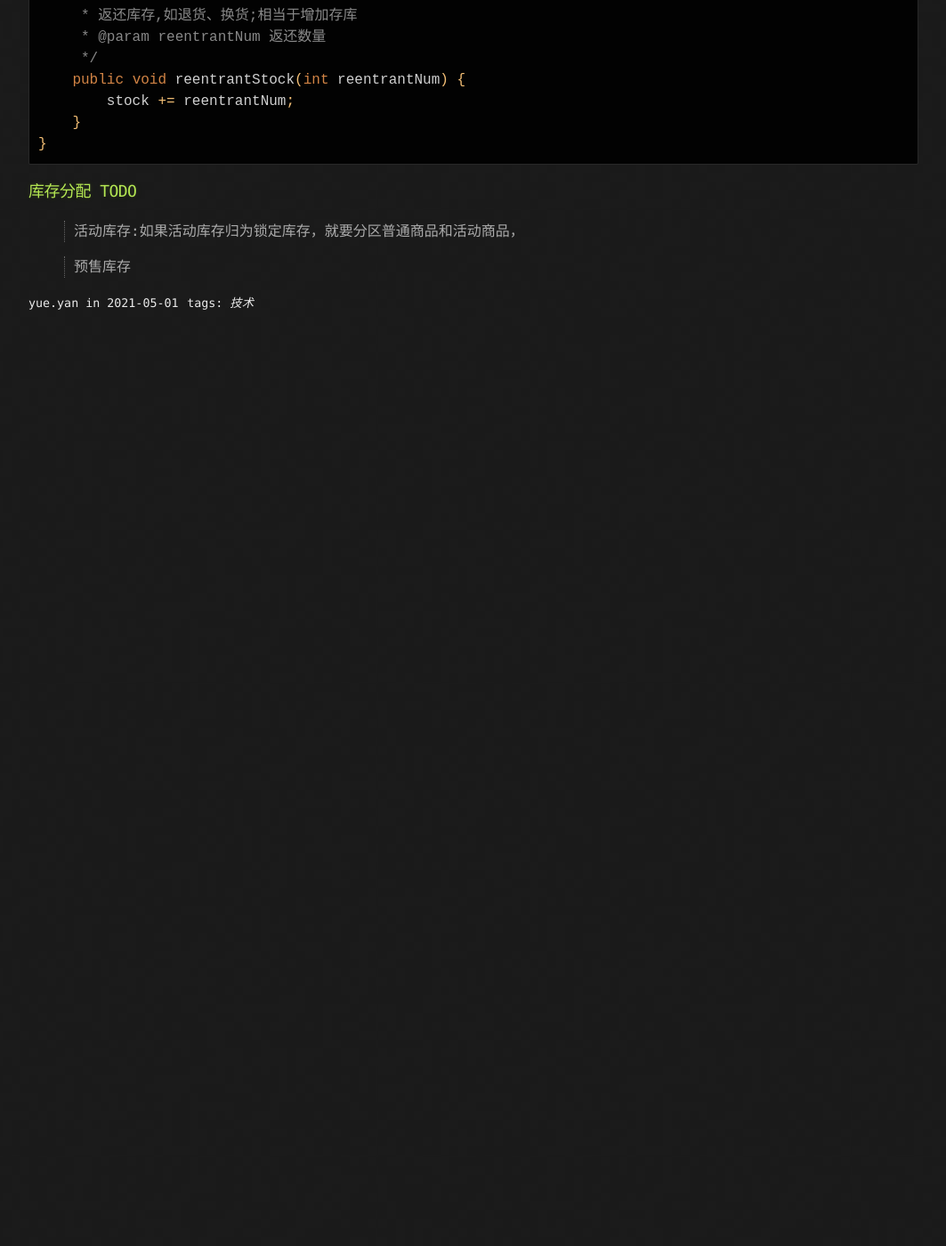
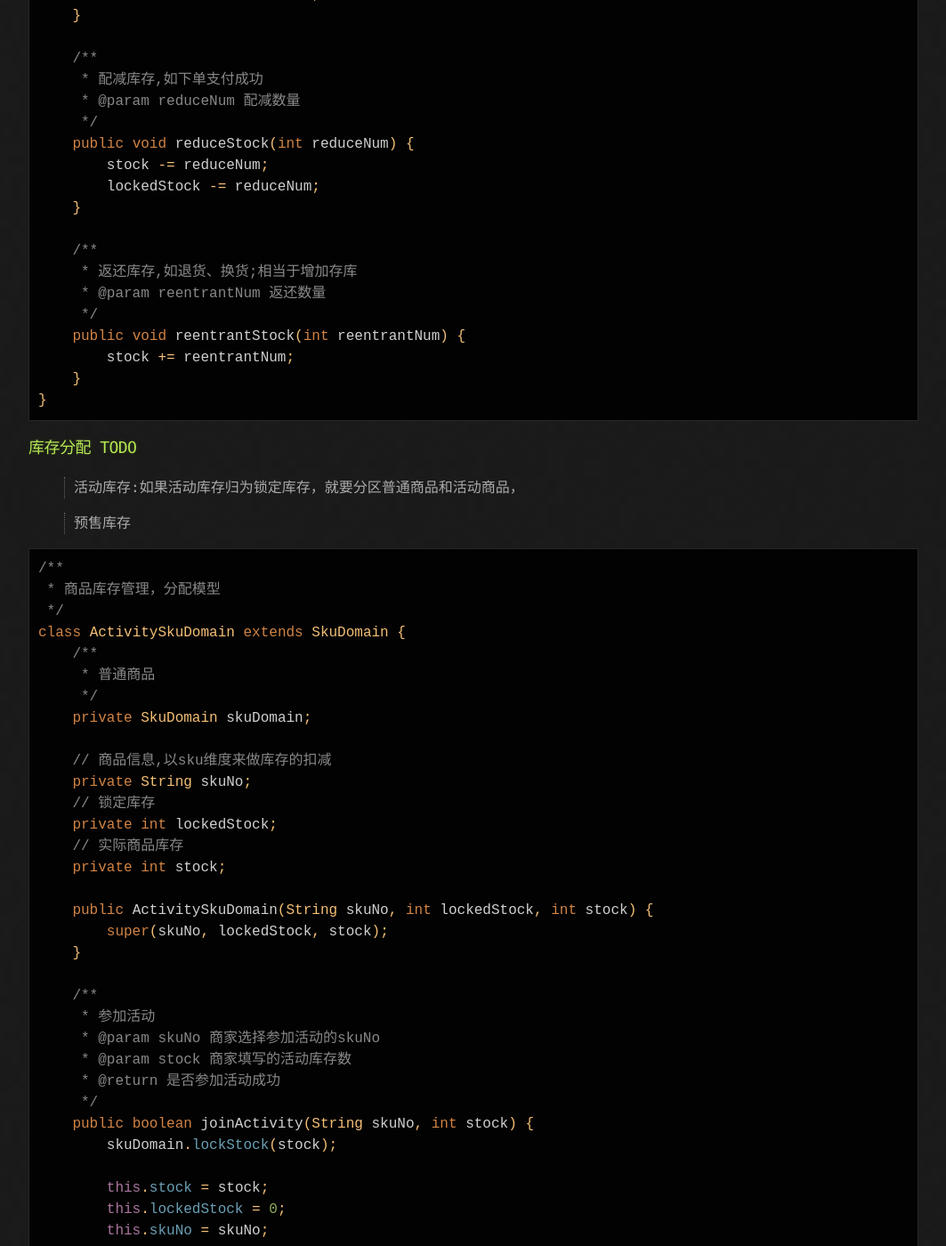
Before and after one commit to yanxingzhi/home, a Jekyll site: the page built from _posts/2021-05-01-how-to-design-an-e-commerce-system.md, in a window 1280 px wide and 1400 px high, scrolled down 1893 px. Shown: the whole window at 89% size, without its empty margins (108-1171 px from the left). Built offline with Jekyll 4.4.1, drawn with Linux system fonts in a browser that asks for light colours; before the commit the page ends 2265 px from its top, so only the background shows below that; some of the changed text lies outside the part shown.

Commit message:
20210506 电商 库存分配模型

````diff
--- a/_posts/2021-05-01-how-to-design-an-e-commerce-system.md
+++ b/_posts/2021-05-01-how-to-design-an-e-commerce-system.md
@@ -35,6 +35,18 @@
     private int lockedStock;
     // 实际商品库存
     private int stock;
+
+    /**
+     * 商家录入商品
+     * @param skuNo 系统生成的skuNo
+     * @param lockedStock 初始数量为 0
+     * @param stock 商家填写的库存数
+     */
+    public SkuDomain(String skuNo, int lockedStock, int stock) {
+        this.skuNo = skuNo;
+        this.lockedStock = lockedStock;
+        this.stock = stock;
+    }
 
     /**
      * @return 可销售库存
@@ -90,3 +102,55 @@
 > 活动库存:如果活动库存归为锁定库存，就要分区普通商品和活动商品，
 
 > 预售库存
+
+```java
+/**
+ * 商品库存管理，分配模型
+ */
+class ActivitySkuDomain extends SkuDomain {
+    /**
+     * 普通商品
+     */
+    private SkuDomain skuDomain;
+
+    // 商品信息,以sku维度来做库存的扣减
+    private String skuNo;
+    // 锁定库存
+    private int lockedStock;
+    // 实际商品库存
+    private int stock;
+
+    public ActivitySkuDomain(String skuNo, int lockedStock, int stock) {
+        super(skuNo, lockedStock, stock);
+    }
+
+    /**
+     * 参加活动
+     * @param skuNo 商家选择参加活动的skuNo
+     * @param stock 商家填写的活动库存数
+     * @return 是否参加活动成功
+     */
+    public boolean joinActivity(String skuNo, int stock) {
+        skuDomain.lockStock(stock);
+
+        this.stock = stock;
+        this.lockedStock = 0;
+        this.skuNo = skuNo;
+        return true;
+    }
+
+    /**
+     * 活动结束
+     * @param skuNo 商家选择参加活动的skuNo
+     * @return 是否参加活动成功
+     */
+    public boolean endActivity(String skuNo) {
+        if (0 == this.stock) {
+            return true;
+        }
+
+        skuDomain.unlockStock(this.stock);
+        return true;
+    }
+}
+```
````
